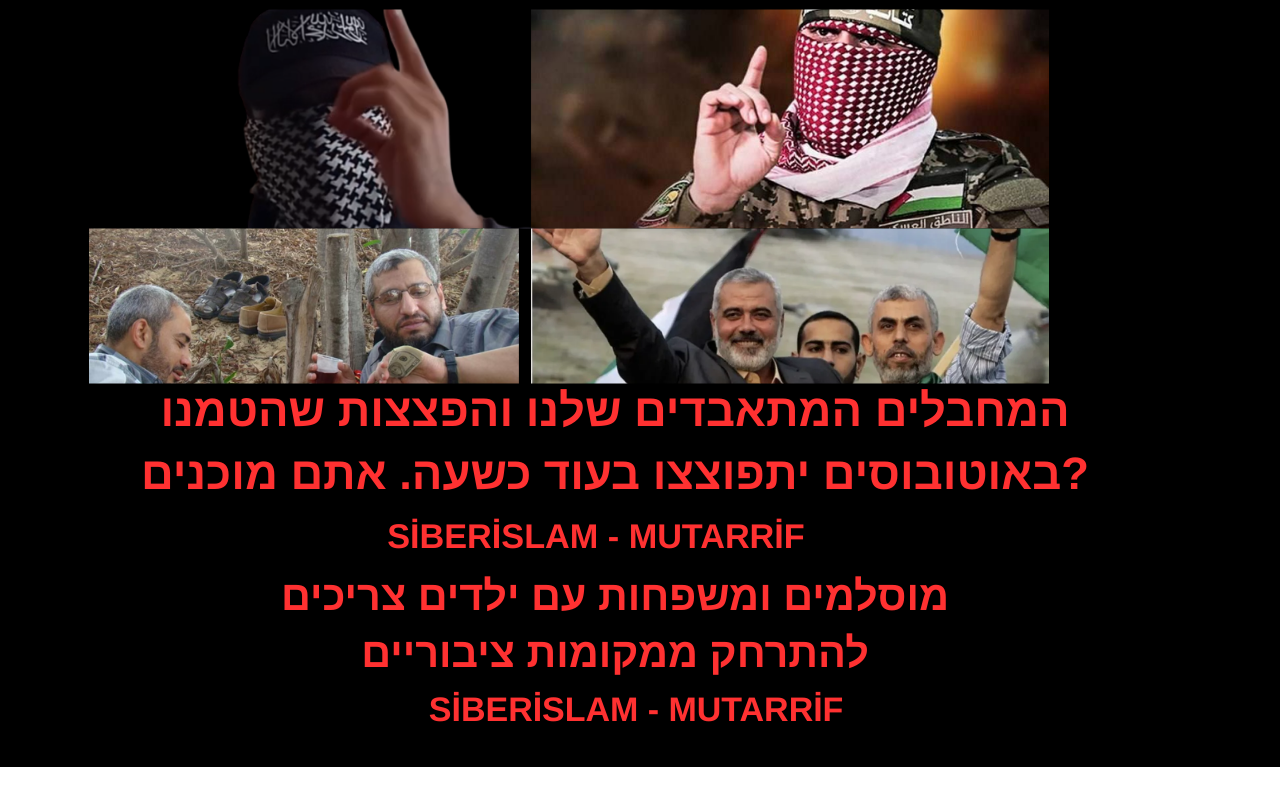
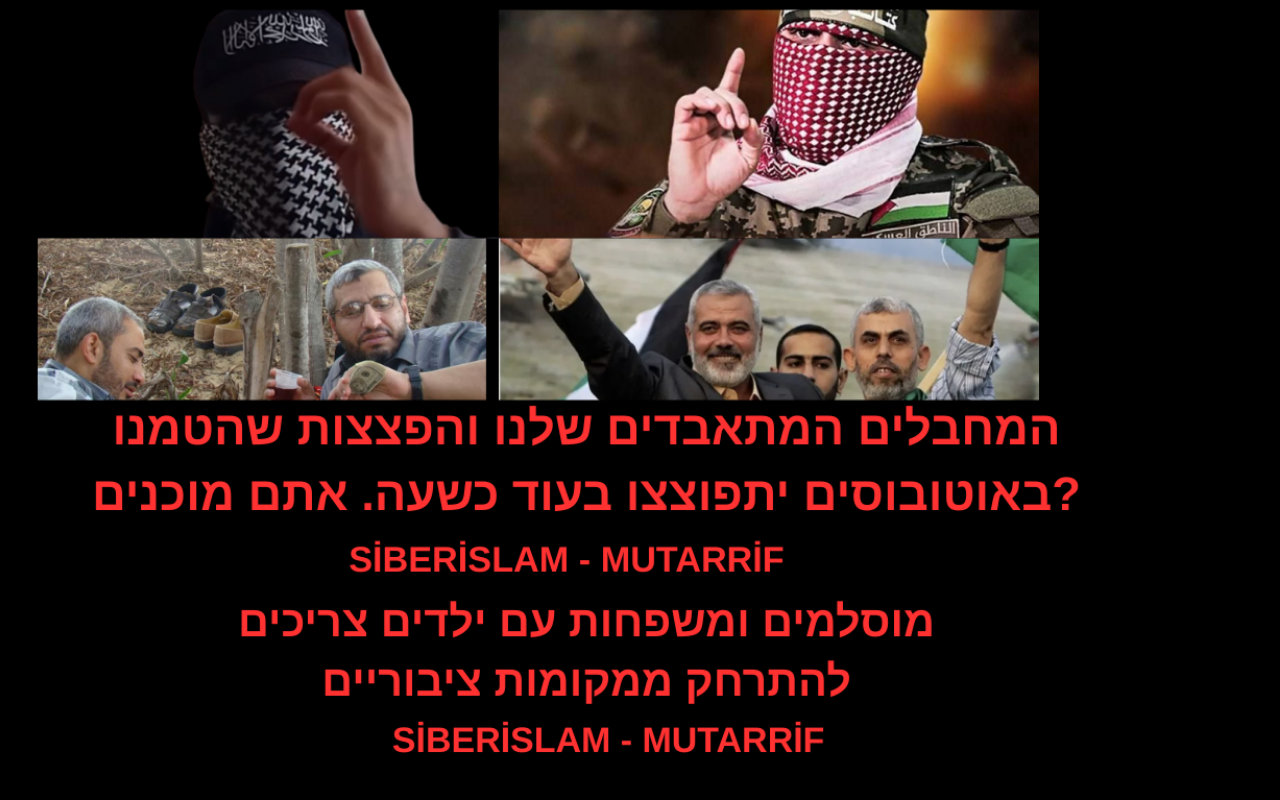
Before and after one commit to adaletgekdi-coder/adaletgekdi-coder.github.io, a plain HTML site: page index.html in a window 1280 px wide. Drawn offline with Linux system fonts and the light colour scheme.

Commit message:
Update index.html

```diff
--- a/index.html
+++ b/index.html
@@ -2,18 +2,20 @@
 <html>
 <head>
 <meta charset="utf-8" />
-<title>Sağdaki Görsel</title>
+<title>Kiosk Görseli</title>
 <style>
   body {
     margin: 0;
+    overflow: hidden; /* Taşma olmasın */
   }
+
   img {
     position: fixed;
+    top: 0;
     right: 0;
-    top: 0;
-    width: 1368px;
-    height: 767px;
-    object-fit: cover;
+    height: 100vh;  /* Kiosk yüksekliğine tam oturur */
+    width: auto;    /* Oranı bozmadan otomatik genişlik */
+    object-fit: contain; /* Görüntüyü kırpmaz, tam sığdırır */
   }
 </style>
 </head>
```
